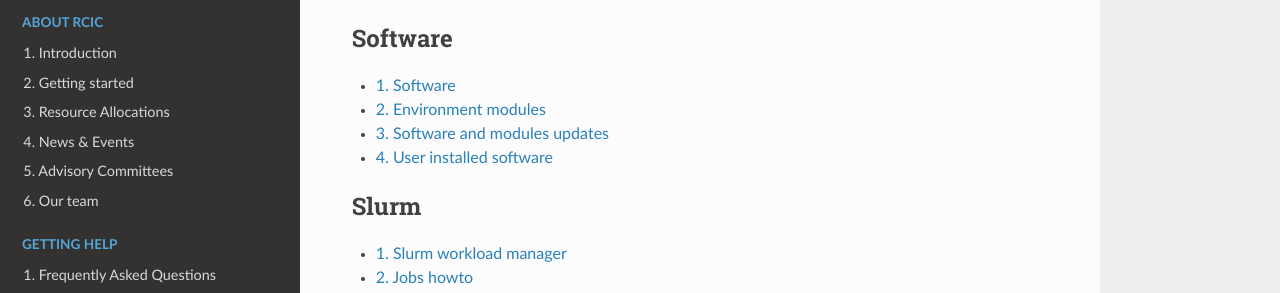
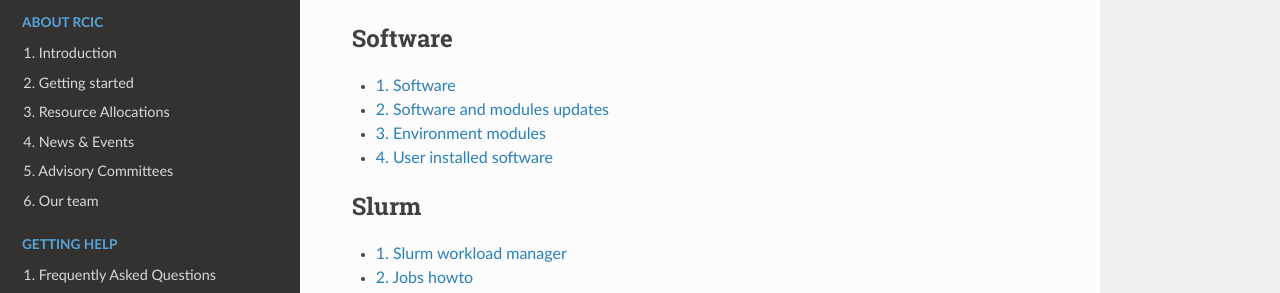
Before and after one commit to RCIC-UCI-Public/website-rcic, a Sphinx documentation site: the page built from docs/source/index.rst, in a window 1280 px wide and 900 px high, scrolled down 912 px. Shown: the part 158-451 px from the top of the window. Built offline with Sphinx 7.4.7 and the Read the Docs theme 3.1.0, drawn with Linux system fonts in a browser that asks for light colours.

```diff
--- a/docs/source/index.rst
+++ b/docs/source/index.rst
@@ -62,8 +62,8 @@ RCIC User Documentation
    :caption: Software
 
    software/software
+   software/updates
    software/modules
-   software/updates
    software/user-installed
 
 .. toctree::
```
